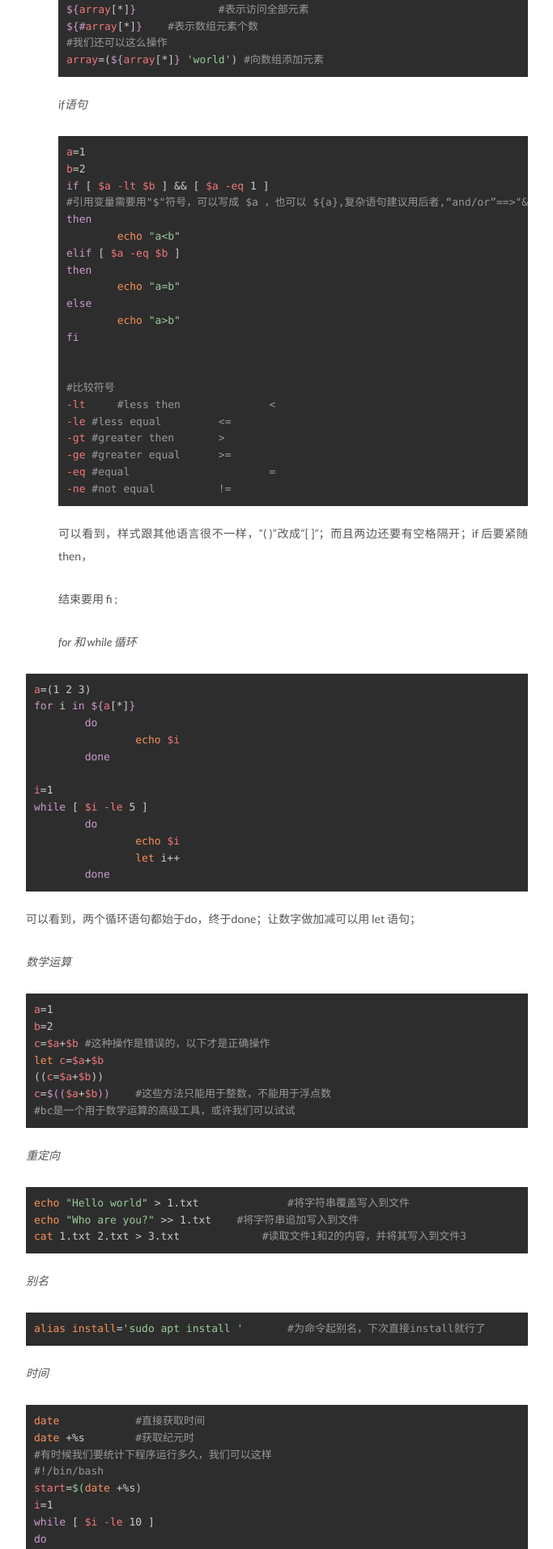
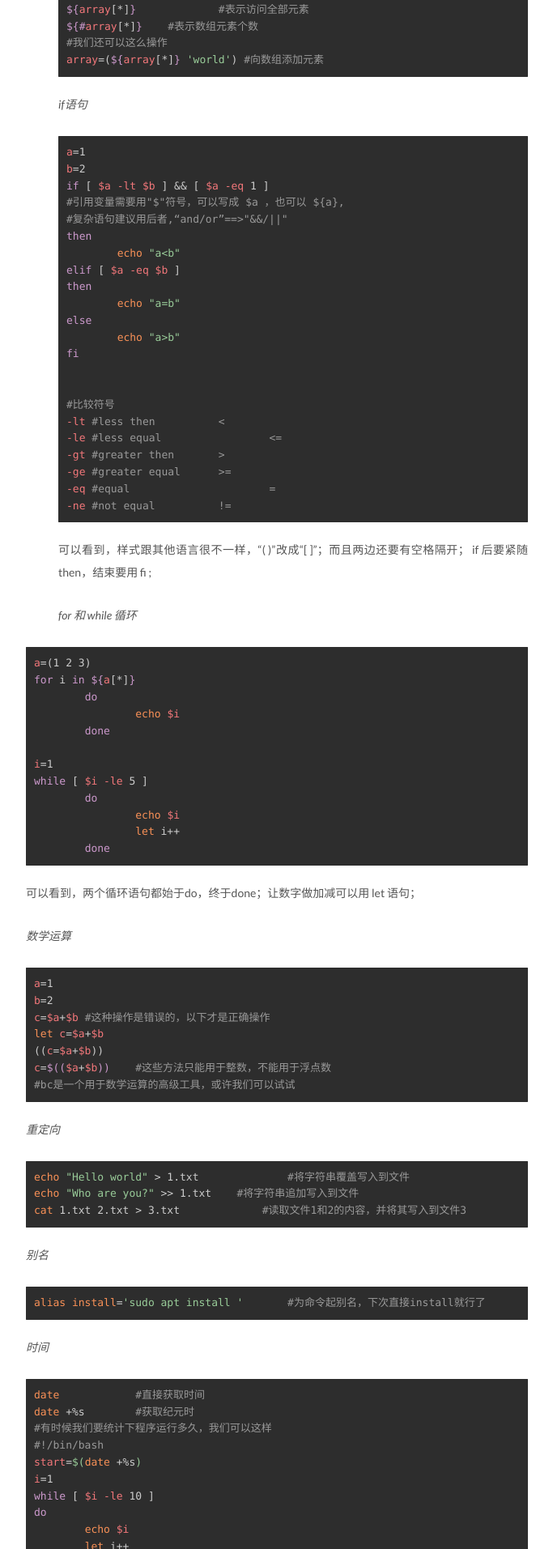
Before and after one commit to Jackpon/myblog, a Jekyll site: the page built from _posts/2018-06-11-Linux_Shell_1.md, in a window 1280 px wide. Shown: the part 1578-3491 px from the top of the page at 81% size, without its empty margins (168-851 px from the left). Built offline with Jekyll 4.4.1, drawn with Linux system fonts in a browser that asks for light colours; some web fonts are replaced; comment, search, counter and statistics services are not loaded; some of the changed text lies outside the part shown.

````diff
--- a/_posts/2018-06-11-Linux_Shell_1.md
+++ b/_posts/2018-06-11-Linux_Shell_1.md
@@ -70,7 +70,8 @@ updated: 2018-06-11
   a=1
   b=2
   if [ $a -lt $b ] && [ $a -eq 1 ]
-  #引用变量需要用"$"符号，可以写成 $a ，也可以 ${a},复杂语句建议用后者,“and/or”==>"&&/||"
+  #引用变量需要用"$"符号，可以写成 $a ，也可以 ${a},
+  #复杂语句建议用后者,“and/or”==>"&&/||"
   then
   	echo "a<b"
   elif [ $a -eq $b ]
@@ -82,18 +83,16 @@ updated: 2018-06-11
 
 
   #比较符号
-  -lt	#less then		<
-  -le #less equal 	<=
+  -lt #less then		<
+  -le #less equal 		<=
   -gt #greater then 	>
   -ge #greater equal 	>=
   -eq #equal 			=
   -ne #not equal 		!=
   ```
 
-  可以看到，样式跟其他语言很不一样，“(  )”改成“[  ]”；而且两边还要有空格隔开；if 后要紧随 then，
-
-  结束要用 fi ;
-
+  可以看到，样式跟其他语言很不一样，“(  )”改成“[  ]”；而且两边还要有空格隔开；
+  if 后要紧随 then，结束要用 fi ;
 
 
   *for 和 while 循环*
@@ -203,9 +202,9 @@ hello Jack BeiJing
 看起来很像外星文，其实只要这样分解，就很容易看得懂了；
 
 ```shell
+#调用函数本身，然后利用管道调用一个新进程，&就是我们linux用于将进程放在后台的操作
 :(){
 	:|:&
-	# 调用函数本身，然后利用管道调用一个新进程，&就是我们linux用于将进程放在后台的操作
 };
 :
 ```
````
